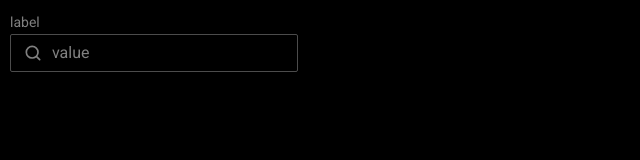
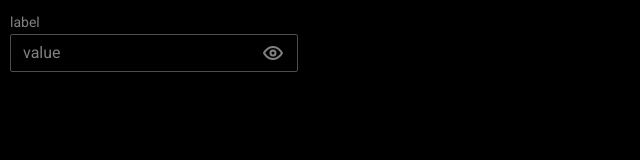
Before and after one commit to AlexanderLukomsky/flashcards, a React (Vite) app: page / in a window 1280 px wide. Shown: the top 160 px of the page, without its empty margins (0-640 px from the left). Built offline with nearby package versions, Linux system fonts and the light colour scheme.

Commit message:
feat: textfield disabled

```diff
--- a/src/App.tsx
+++ b/src/App.tsx
@@ -8,10 +8,10 @@ export const App = () => {
     <div style={{ padding: '10px' }}>
       <TextField
         value={value}
-        onChange={(e) => setValue(e.currentTarget.value)}
+        onChange={(e: any) => setValue(e.currentTarget.value)}
         onClear={() => setValue('')}
         label="label"
-        type="search"
+        type="password"
         placeholder="value"
         id="input"
       />
--- a/src/components/ui/textfield/textfield.module.scss
+++ b/src/components/ui/textfield/textfield.module.scss
@@ -3,6 +3,10 @@
 //label
 .label {
   color: var(--color-dark-100);
+
+  &.disabled {
+    color: var(--color-dark-300);
+  }
 }
 
 //container
@@ -40,6 +44,24 @@
   &.search {
     padding-right: 0.63rem;
   }
+
+  &.disabled {
+    border-color: var(--color-dark-300);
+    .icon {
+      fill: var(--color-dark-300);
+    }
+    .input {
+      color: var(--color-dark-300);
+
+      &::placeholder {
+        color: var(--color-dark-300);
+      }
+    }
+    &:hover {
+      border-color: var(--color-dark-300);
+      background-color: transparent;
+    }
+  }
 }
 
 .input_container {
@@ -54,7 +76,11 @@
   background-color: transparent;
   outline: none;
   caret-color: var(--color-light-900);
-  color: var(--color-light-100);
+  color: var(--color-dark-100);
+
+  &:focus {
+    color: var(--color-light-100);
+  }
 
   &::placeholder {
     color: var(--color-dark-100);
--- a/src/components/ui/textfield/textfield.tsx
+++ b/src/components/ui/textfield/textfield.tsx
@@ -32,7 +32,7 @@ export const TextField = <T extends ElementType = 'input'>({
   onClear,
   ...props
 }: TextFieldProps<T>) => {
-  const { id, onFocus, onBlur, onClick, onMouseDown, ...restProps } = props;
+  const { id, disabled, ...restProps } = props;
 
   const inputRef = useRef<HTMLInputElement | null>(null);
 
@@ -60,19 +60,31 @@ export const TextField = <T extends ElementType = 'input'>({
     inputRef.current?.focus();
   };
 
+  const handleIconClick = () => {
+    inputRef.current?.focus();
+  };
+
   return (
     <>
       {label && (
-        <Typography htmlFor={id} variant="body2" component="label" className={style.label}>
+        <Typography
+          htmlFor={id}
+          variant="body2"
+          component="label"
+          className={`${style.label} ${disabled ? ` ${style.disabled}` : ''}`}
+        >
           {label}
         </Typography>
       )}
 
-      {/* container input and icons - relative */}
-      <div className={`${style.wrapper} ${style[type]} ${fullWidth ? ` ${style.fullWidth}` : ''}`}>
-        {/* container input */}
+      <div
+        className={`${style.wrapper} ${style[type]} ${fullWidth ? ` ${style.fullWidth}` : ''}${
+          disabled ? ` ${style.disabled}` : ''
+        }`}
+      >
         <div className={`${style.input_container}`}>
           <input
+            disabled={disabled}
             ref={inputRef}
             value={value}
             type={(isPasswordType && isViewPassword) || isSearchType ? 'text' : type}
@@ -82,10 +94,10 @@ export const TextField = <T extends ElementType = 'input'>({
           />
         </div>
 
-        {/* buttons and icon */}
-        {type === 'search' && !!value && (
+        {isSearchType && !!value && (
           <div className={style.button_container}>
             <Button
+              disabled={disabled}
               onClick={handleClear}
               variant="icon"
               IconStart={<CloseIcon className={`${style.icon}`} />}
@@ -93,13 +105,17 @@ export const TextField = <T extends ElementType = 'input'>({
           </div>
         )}
 
-        {type === 'search' && (
-          <SearchOutlineIcon className={`${style.icon} ${style.icon_search}`} />
+        {isSearchType && (
+          <SearchOutlineIcon
+            onClick={handleIconClick}
+            className={`${style.icon} ${style.icon_search}`}
+          />
         )}
 
         {isPasswordType && (
           <div className={style.button_container}>
             <Button
+              disabled={disabled}
               onClick={toggleShowPassword}
               variant="icon"
               IconStart={
```
Also changed, not shown: 1 other file (tests, documents, lock files or other folders).
